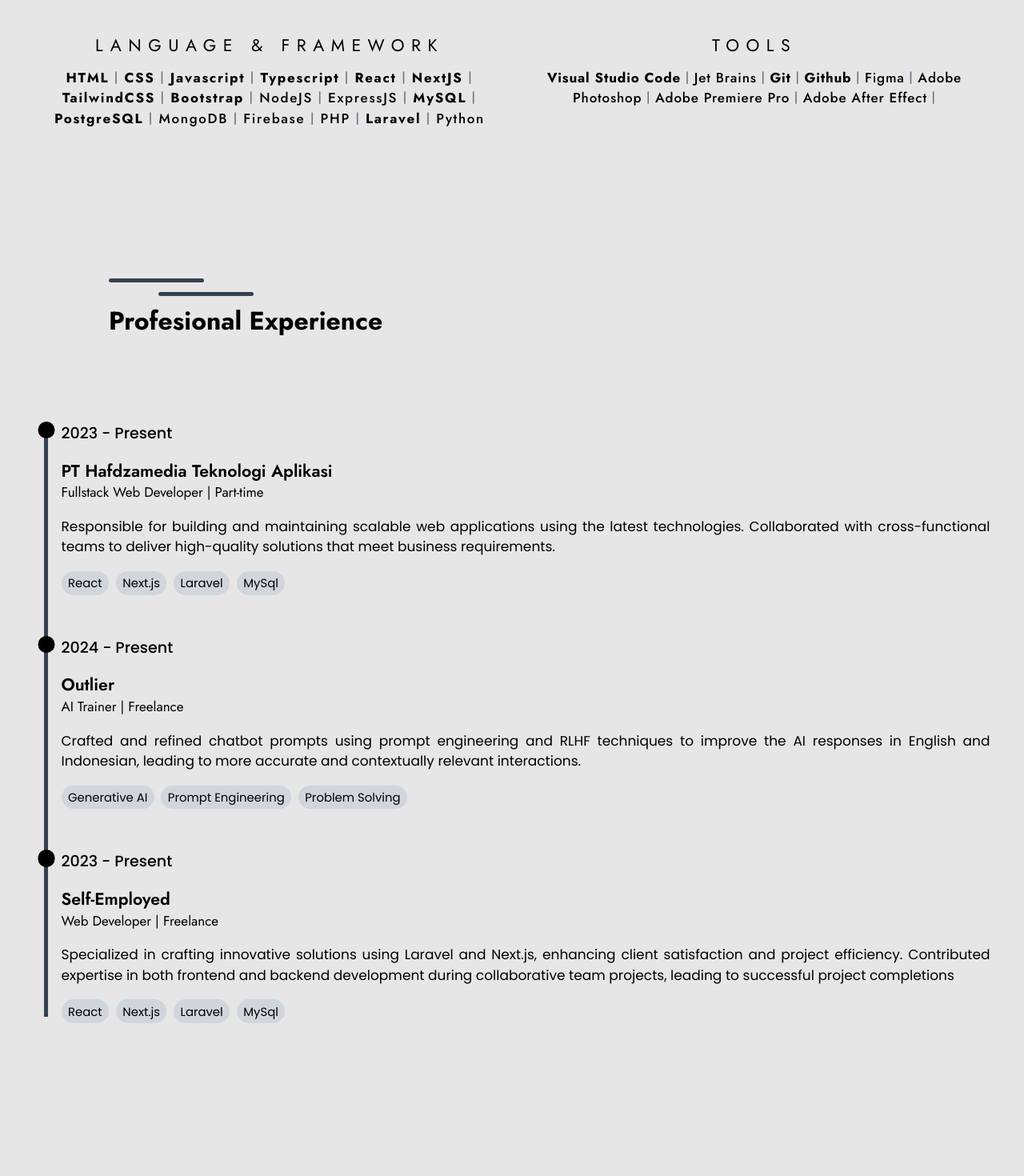
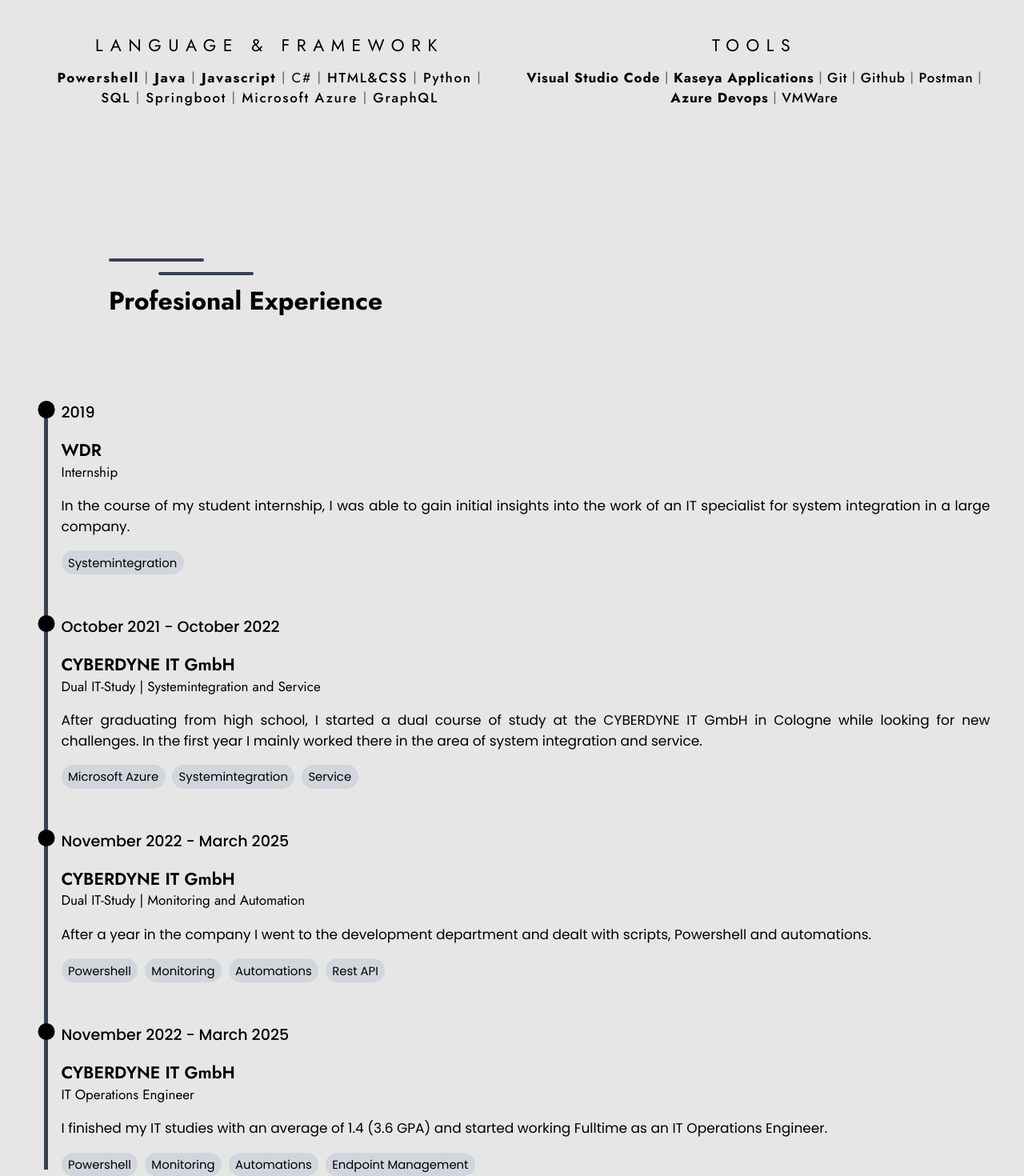
Before and after one commit to simonlindner/lindner.top, a Next.js app: page /about in a window 1280 px wide. Shown: the part 1980-3450 px from the top of the page at 80% size. Built offline with nearby package versions, Linux system fonts and the light colour scheme; no server answers.

Commit message:
changed skills etc and added debug log

```diff
--- a/app/about/components/experience.jsx
+++ b/app/about/components/experience.jsx
@@ -63,97 +63,109 @@
 			<Wrapper>
 				<div className="grid gap-4 relative">
 					<div className="aspect-square w-5 bg-black rounded-full absolute left-0 translate-x-[-29.5px] z-10" />
-					<div className="font-medium text-lg">2023 - Present</div>
+					<div className="font-medium text-lg">2019</div>
 					<div>
 						<h3 className="font-semibold text-xl text-black">
-							PT Hafdzamedia Teknologi Aplikasi
+							WDR
 						</h3>
 						<h4 className=" font-light text-md mb-4">
-							Fullstack Web Developer | Part-time
+							Internship
 						</h4>
 						<p className="text-justify">
-							Responsible for building and maintaining scalable
-							web applications using the latest technologies.
-							Collaborated with cross-functional teams to deliver
-							high-quality solutions that meet business
-							requirements.
+							In the course of my student internship, I was able to gain initial insights into the work of
+							an IT specialist for system integration in a large company.
 						</p>
 						<div className="flex flex-wrap gap-2 mt-4 text-sm">
 							<div className="bg-gray-300 text-black px-2 py-1 rounded-2xl">
-								React
-							</div>
-							<div className="bg-gray-300 text-black px-2 py-1 rounded-2xl">
-								Next.js
-							</div>
-							<div className="bg-gray-300 text-black px-2 py-1 rounded-2xl">
-								Laravel
-							</div>
-							<div className="bg-gray-300 text-black px-2 py-1 rounded-2xl">
-								MySql
+								Systemintegration
 							</div>
 						</div>
 					</div>
 				</div>
 				<div className="grid gap-4 relative">
 					<div className="aspect-square w-5 bg-black rounded-full absolute left-0 translate-x-[-29.5px] z-10" />
-					<div className="font-medium text-lg">2024 - Present</div>
+					<div className="font-medium text-lg">October 2021 - October 2022</div>
 					<div>
 						<h3 className="font-semibold text-xl text-black">
-							Outlier
+							CYBERDYNE IT GmbH
 						</h3>
 						<h4 className=" font-light text-md mb-4">
-							AI Trainer | Freelance
+							Dual IT-Study | Systemintegration and Service
 						</h4>
 						<p className="text-justify">
-							Crafted and refined chatbot prompts using prompt
-							engineering and RLHF techniques to improve the AI
-							responses in English and Indonesian, leading to more
-							accurate and contextually relevant interactions.
+							After graduating from high school, I started a dual course of study at the CYBERDYNE IT GmbH in Cologne
+							while looking for new challenges. In the first year I mainly worked there in the area of system integration
+							and service.
 						</p>
 
 						<div className="flex flex-wrap gap-2 mt-4 text-sm">
 							<div className="bg-gray-300 text-black px-2 py-1 rounded-2xl">
-								Generative AI
+								Microsoft Azure
 							</div>
 							<div className="bg-gray-300 text-black px-2 py-1 rounded-2xl">
-								Prompt Engineering
+								Systemintegration
 							</div>
 							<div className="bg-gray-300 text-black px-2 py-1 rounded-2xl">
-								Problem Solving
+								Service
 							</div>
 						</div>
 					</div>
 				</div>
 				<div className="grid gap-4 relative">
 					<div className="aspect-square w-5 bg-black rounded-full absolute left-0 translate-x-[-29.5px] z-10" />
-					<div className="font-medium text-lg">2023 - Present</div>
+					<div className="font-medium text-lg">November 2022 - March 2025</div>
 					<div>
 						<h3 className="font-semibold text-xl text-black">
-							Self-Employed
+							CYBERDYNE IT GmbH
 						</h3>
 						<h4 className=" font-light text-md mb-4">
-							Web Developer | Freelance
+							Dual IT-Study | Monitoring and Automation
 						</h4>
 						<p className="text-justify">
-							Specialized in crafting innovative solutions using
-							Laravel and Next.js, enhancing client satisfaction
-							and project efficiency. Contributed expertise in
-							both frontend and backend development during
-							collaborative team projects, leading to successful
-							project completions
+							After a year in the company I went to the development department and dealt with
+							scripts, Powershell and automations.
 						</p>
 						<div className="flex flex-wrap gap-2 mt-4 text-sm">
 							<div className="bg-gray-300 text-black px-2 py-1 rounded-2xl">
-								React
+								Powershell
 							</div>
 							<div className="bg-gray-300 text-black px-2 py-1 rounded-2xl">
-								Next.js
+								Monitoring
 							</div>
 							<div className="bg-gray-300 text-black px-2 py-1 rounded-2xl">
-								Laravel
+								Automations
 							</div>
 							<div className="bg-gray-300 text-black px-2 py-1 rounded-2xl">
-								MySql
+								Rest API
+							</div>
+						</div>
+					</div>
+				</div>
+				<div className="grid gap-4 relative">
+					<div className="aspect-square w-5 bg-black rounded-full absolute left-0 translate-x-[-29.5px] z-10" />
+					<div className="font-medium text-lg">November 2022 - March 2025</div>
+					<div>
+						<h3 className="font-semibold text-xl text-black">
+							CYBERDYNE IT GmbH
+						</h3>
+						<h4 className=" font-light text-md mb-4">
+							IT Operations Engineer
+						</h4>
+						<p className="text-justify">
+							I finished my IT studies with an average of 1.4 (3.6 GPA) and started working Fulltime as an IT Operations Engineer.
+						</p>
+						<div className="flex flex-wrap gap-2 mt-4 text-sm">
+							<div className="bg-gray-300 text-black px-2 py-1 rounded-2xl">
+								Powershell
+							</div>
+							<div className="bg-gray-300 text-black px-2 py-1 rounded-2xl">
+								Monitoring
+							</div>
+							<div className="bg-gray-300 text-black px-2 py-1 rounded-2xl">
+								Automations
+							</div>
+							<div className="bg-gray-300 text-black px-2 py-1 rounded-2xl">
+								Endpoint Management
 							</div>
 						</div>
 					</div>
--- a/app/about/components/skills/skills.jsx
+++ b/app/about/components/skills/skills.jsx
@@ -42,7 +42,7 @@
 					<div className="grid grid-cols-2 md:grid-cols-3 lg:grid-cols-4 gap-6 md:gap-8">
 						<div className="flex flex-col items-center gap-2">
 							<CodepenIcon className="w-12 h-12" />
-							<div className="font-medium">Web Development</div>
+							<div className="font-medium">Scripting</div>
 						</div>
 						<div className="flex flex-col items-center gap-2">
 							<WebhookIcon className="w-12 h-12" />
@@ -50,30 +50,14 @@
 						</div>
 						<div className="flex flex-col items-center gap-2">
 							<ActivityIcon className="w-12 h-12" />
-							<div className="font-medium">Machine Learning</div>
+							<div className="font-medium">Monitoring</div>
 						</div>
 						<div className="flex flex-col items-center gap-2">
 							<MobileIcon className="w-12 h-12" />
 							<div className="font-medium">
-								Mobile Development
+								Endpoint Management
 							</div>
 						</div>
-						{/* <div className="flex flex-col items-center gap-2">
-					<CloudIcon className="w-12 h-12" />
-					<div className="font-medium">Cloud Computing</div>
-				</div>
-				<div className="flex flex-col items-center gap-2">
-					<BarChartIcon className="w-12 h-12" />
-					<div className="font-medium">Data Analysis</div>
-				</div>
-				<div className="flex flex-col items-center gap-2">
-					<ComputerIcon className="w-12 h-12" />
-					<div className="font-medium">Cybersecurity</div>
-				</div>
-				<div className="flex flex-col items-center gap-2">
-					<PackageIcon className="w-12 h-12" />
-					<div className="font-medium">Product Management</div>
-				</div> */}
 					</div>
 				</section>
 			</Wrapper>
--- a/app/about/components/skills/stack.jsx
+++ b/app/about/components/skills/stack.jsx
@@ -21,23 +21,16 @@
 				Language & Framework
 			</h2>
 			<p className="text-gray-500 text-center tracking-widest md:px-5">
-				<span className="text-black font-bold">HTML</span> |{" "}
-				<span className="text-black font-bold">CSS</span> |{" "}
+				<span className="text-black font-bold">Powershell</span> |{" "}
+				<span className="text-black font-bold">Java</span> |{" "}
 				<span className="text-black font-bold">Javascript</span> |{" "}
-				<span className="text-black font-bold">Typescript</span> |{" "}
-				<span className="text-black font-bold">React</span> |{" "}
-				<span className="text-black font-bold">NextJS</span> |{" "}
-				<span className="text-black font-bold">TailwindCSS</span> |{" "}
-				<span className="text-black font-bold">Bootstrap</span> |{" "}
-				<span className="text-black font-medium">NodeJS</span> |{" "}
-				<span className="text-black font-medium">ExpressJS</span> |{" "}
-				<span className="text-black font-bold">MySQL</span> |{" "}
-				<span className="text-black font-bold">PostgreSQL</span> |{" "}
-				<span className="text-black font-medium">MongoDB</span> |{" "}
-				<span className="text-black font-medium">Firebase</span> |{" "}
-				<span className="text-black font-medium">PHP</span> |{" "}
-				<span className="text-black font-bold">Laravel</span> |{" "}
-				<span className="text-black font-medium">Python</span>
+				<span className="text-black medium">C#</span> |{" "}
+				<span className="text-black font-medium">HTML&CSS</span> |{" "}
+				<span className="text-black font-medium">Python</span> |{" "}
+				<span className="text-black font-medium">SQL</span> |{" "}
+				<span className="text-black font-medium">Springboot</span> |{" "}
+				<span className="text-black font-medium">Microsoft Azure</span> |{" "}
+				<span className="text-black font-medium">GraphQL</span>
 			</p>
 		</motion.div>
   );
--- a/app/about/components/skills/tools.jsx
+++ b/app/about/components/skills/tools.jsx
@@ -21,21 +21,13 @@
 				Tools
 			</h2>
 			<p className="text-gray-500 text-center tracking-wider md:px-">
-				<span className="text-black font-bold">Visual Studio Code</span>{" "}
-				| <span className="text-black font-medium">Jet Brains</span> |{" "}
-				<span className="text-black font-bold">Git</span> |{" "}
-				<span className="text-black font-bold">Github</span> |{" "}
-				<span className="text-black font-medium">Figma</span> |{" "}
-				<span className="text-black font-medium">Adobe Photoshop</span>{" "}
-				|{" "}
-				<span className="text-black font-medium">
-					Adobe Premiere Pro
-				</span>{" "}
-				|{" "}
-				<span className="text-black font-medium">
-					Adobe After Effect
-				</span>{" "}
-				|{" "}
+				<span className="text-black font-bold">Visual Studio Code</span> |{" "}
+				<span className="text-black font-bold">Kaseya Applications</span> |{" "}
+				<span className="text-black font-medium">Git</span> |{" "}
+				<span className="text-black font-medium">Github</span> |{" "}
+				<span className="text-black font-medium">Postman</span> |{" "}
+				<span className="text-black font-bold">Azure Devops</span> |{" "}
+				<span className="text-black font-medium">VMWare</span>
 			</p>
 		</motion.div>
 	);
--- a/app/api/spotify/now-playing/route.js
+++ b/app/api/spotify/now-playing/route.js
@@ -10,6 +10,10 @@
 const refresh_token = process.env.SPOTIFY_REFRESH_TOKEN;
 
 const getAccessToken = async () => {
+    console.log("DEBUG: Accessing environment variables in /api/spotify/now-playing/route.js");
+    console.log("DEBUG: SPOTIFY_CLIENT_ID (first 5, last 5):", client_id ? client_id.substring(0, 5) + "..." + client_id.substring(client_id.length - 5) : "NOT SET");
+    console.log("DEBUG: SPOTIFY_CLIENT_SECRET (first 5, last 5):", client_secret ? client_secret.substring(0, 5) + "..." + client_secret.substring(client_secret.length - 5) : "NOT SET");
+    console.log("DEBUG: SPOTIFY_REFRESH_TOKEN (first 5, last 5):", refresh_token ? refresh_token.substring(0, 5) + "..." + refresh_token.substring(refresh_token.length - 5) : "NOT SET");
     if (!client_id || !client_secret || !refresh_token) {
         console.error("Environment variables for Spotify client_id, client_secret, or refresh_token are missing!");
         throw new Error("Server configuration error: Missing Spotify secrets.");
--- a/next.config.js
+++ b/next.config.js
@@ -56,7 +56,7 @@
 	reactStrictMode: true,
 	compiler: {
 		removeConsole: process.env.NODE_ENV === 'production' ? {
-			exclude: ['error', 'warn'],
+			exclude: ['error', 'warn','log', 'info','debug'],
 		} : false,
 	},
 });
```
